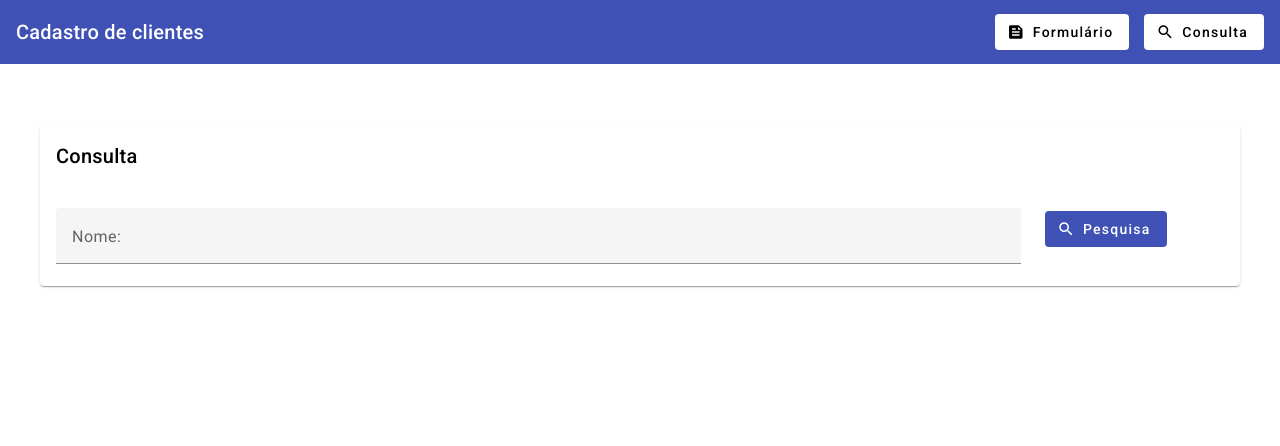
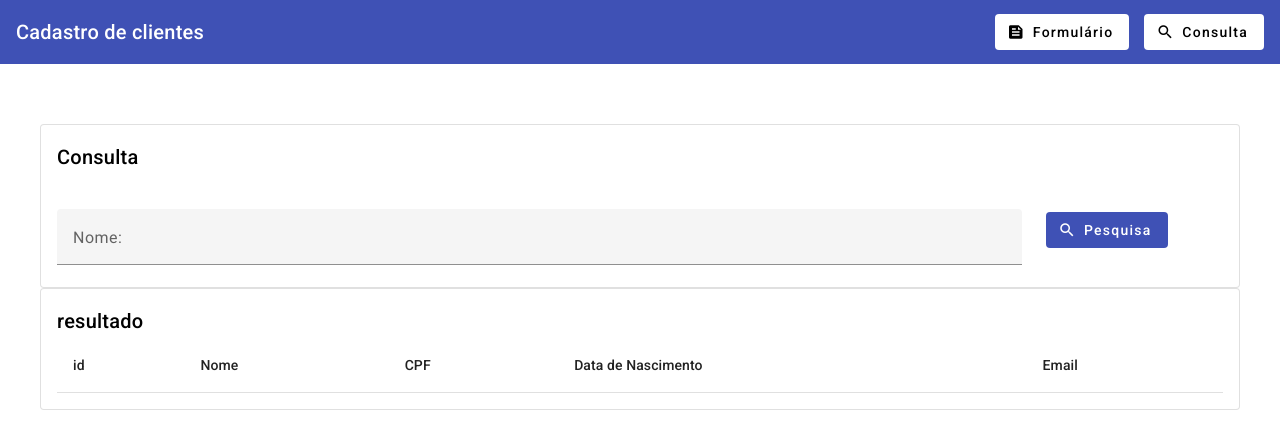
Before and after one commit to anamsilva1981/crud-clientes, an Angular app: page /lista in a window 1280 px wide. Shown: the top 446 px of the page. Built offline with nearby package versions, Linux system fonts and the light colour scheme.

Commit message:
feat(listar): adiciona tabela para listagem de clientes com id, nome, cpf e email

```diff
--- a/src/app/clientes/listar/listar.component.html
+++ b/src/app/clientes/listar/listar.component.html
@@ -1,8 +1,8 @@
 <div fxLayout="row" fxLayoutAlign="center">
     <div fxLayout="column" fxFlex="1200px">
         <form class="mt-60" #buscarForm="ngForm">
-            <mat-card>
-                <mat-card-header appearance="outlined">
+            <mat-card appearance="outlined">
+                <mat-card-header>
                     <mat-card-title>Consulta</mat-card-title>
                 </mat-card-header>
 
@@ -12,19 +12,14 @@
                             <div fxLayout="column" fxFlex="965px">
                                 <mat-form-field class="full-width">
                                     <mat-label>Nome:</mat-label>
-                                    <input
-                                        matInput
-                                        placeholder="ex: José"
-                                    >
+                                    <input matInput placeholder="ex: José">
                                 </mat-form-field>
                             </div>
                         </div>
                     </mat-card-content>
+
                     <mat-card-actions>
-                        <button
-                            mat-flat-button
-                            color="primary"
-                            type="submit">
+                        <button mat-flat-button color="primary" type="submit">
                             <mat-icon fontIcon="search"></mat-icon>
                             Pesquisa
                         </button>
@@ -34,3 +29,50 @@
         </form>
     </div>
 </div>
+
+<div fxLayout="row" fxLayoutAlign="center">
+
+    <div fxLayout="column" fxFlex="1200px">
+        <mat-card appearance="outlined">
+
+            <mat-card-header>
+                <mat-card-title>resultado</mat-card-title>
+            </mat-card-header>
+
+            <mat-card-content>
+                <table mat-table [dataSource]="listaClientes">
+                    <ng-container  matColumnDef="id">
+                        <th mat-header-cell *matHeaderCellDef>id</th>
+                        <td mat-cell *matCellDef="let cliente">{{ cliente.id }}</td>
+                    </ng-container >
+
+                    <ng-container  matColumnDef="nome">
+                        <th mat-header-cell *matHeaderCellDef>Nome</th>
+                        <td mat-cell *matCellDef="let cliente">{{ cliente.nome }}</td>
+                    </ng-container >
+
+                    <ng-container  matColumnDef="cpf">
+                        <th mat-header-cell *matHeaderCellDef>CPF</th>
+                        <td mat-cell *matCellDef="let cliente">{{ cliente.cpf }}</td>
+                    </ng-container >
+
+                    <ng-container  matColumnDef="dataNascimento">
+                        <th mat-header-cell *matHeaderCellDef>Data de Nascimento</th>
+                        <td mat-cell *matCellDef="let cliente">{{ cliente.dataNascimento }}</td>
+                    </ng-container >
+
+                    <ng-container  matColumnDef="email">
+                        <th mat-header-cell *matHeaderCellDef>Email</th>
+                        <td mat-cell *matCellDef="let cliente">{{ cliente.email }}</td>
+                    </ng-container >
+
+                    <tr mat-header-row *matHeaderRowDef="colunasTable"></tr>
+                    <tr mat-row *matRowDef="let cliente; columns: colunasTable;"></tr>
+
+                </table>
+            </mat-card-content>
+
+        </mat-card>
+    </div>
+
+</div>
```
